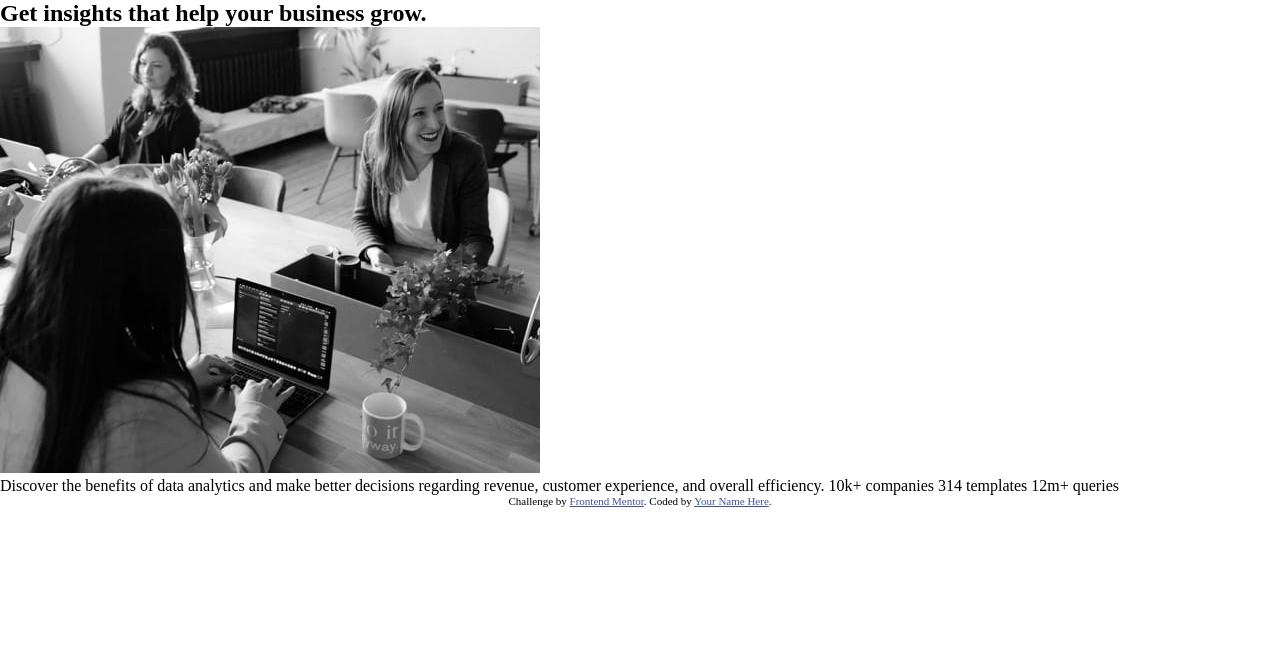
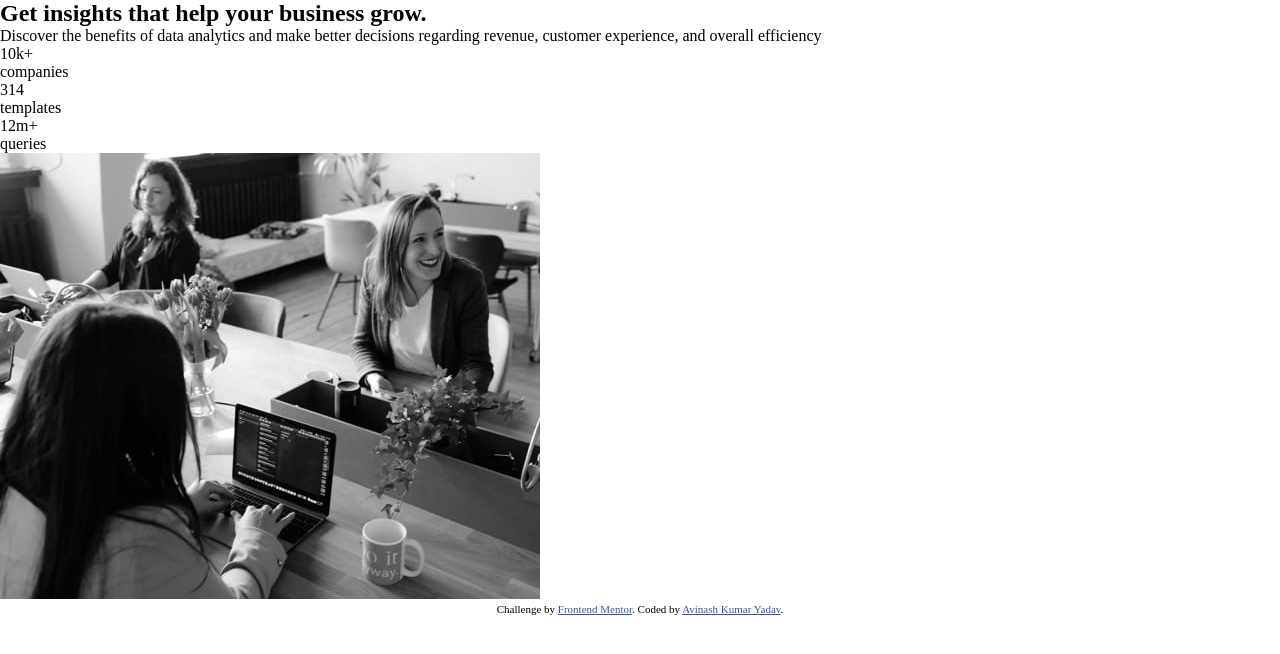
Before and after one commit to avinash4364/Stats-Preview-Card-Component, a plain HTML site: page index.html in a window 1280 px wide. Drawn offline with Linux system fonts and the light colour scheme.

Commit message:
completed the basic html skeleton for the challenge

```diff
--- a/index.html
+++ b/index.html
@@ -16,7 +16,25 @@
   <body>
     <section class="preview-card">
       <header class="card-heading">
-        <h1>Get insights that help your business grow.</h1>
+        <h1>Get <span>insights</span> that help your business grow.</h1>
+        <p>
+          Discover the benefits of data analytics and make better decisions
+          regarding revenue, customer experience, and overall efficiency
+        </p>
+        <ul class="stats">
+          <li>
+            <p class="stats-number">10k+</p>
+            <p class="stats-text">companies</p>
+          </li>
+          <li>
+            <p class="stats-number">314</p>
+            <p class="stats-text">templates</p>
+          </li>
+          <li>
+            <p class="stats-number">12m+</p>
+            <p class="stats-text">queries</p>
+          </li>
+        </ul>
       </header>
       <div class="preview-img">
         <img
@@ -25,15 +43,11 @@
         />
       </div>
     </section>
-    Discover the benefits of data analytics and make better decisions regarding
-    revenue, customer experience, and overall efficiency. 10k+ companies 314
-    templates 12m+ queries
-
     <div class="attribution">
       Challenge by
       <a href="https://www.frontendmentor.io?ref=challenge" target="_blank"
         >Frontend Mentor</a
-      >. Coded by <a href="#">Your Name Here</a>.
+      >. Coded by <a href="#">Avinash Kumar Yadav</a>.
     </div>
   </body>
 </html>
```
